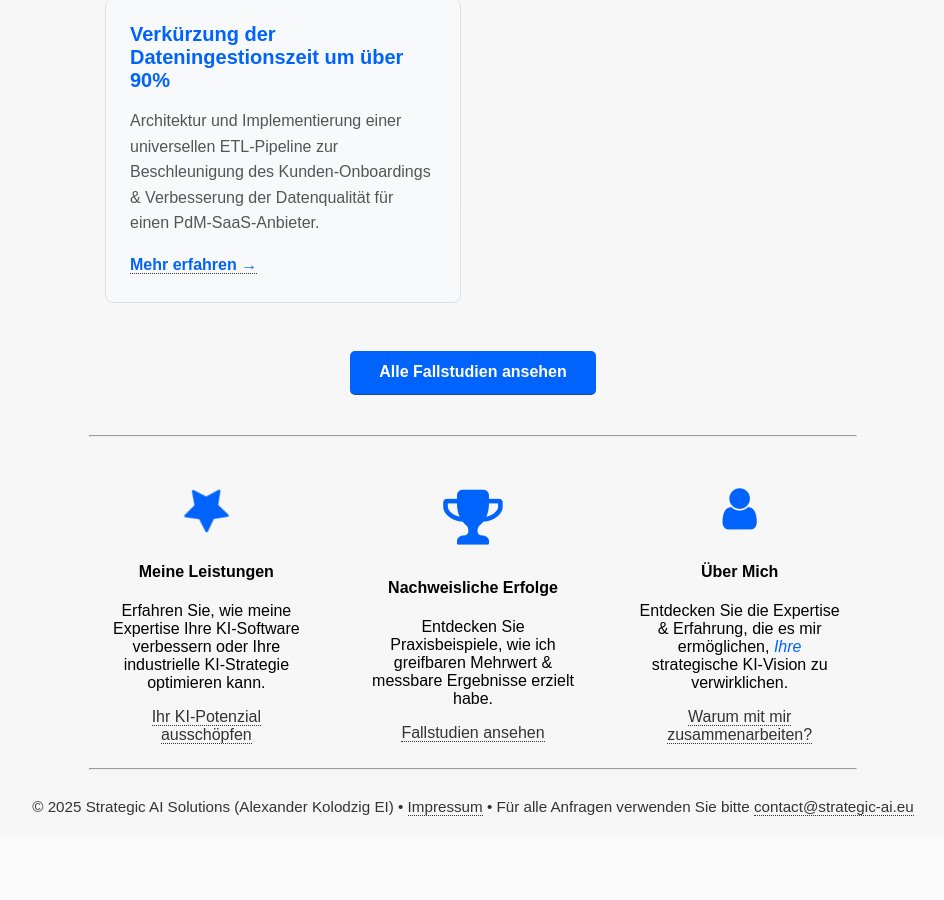
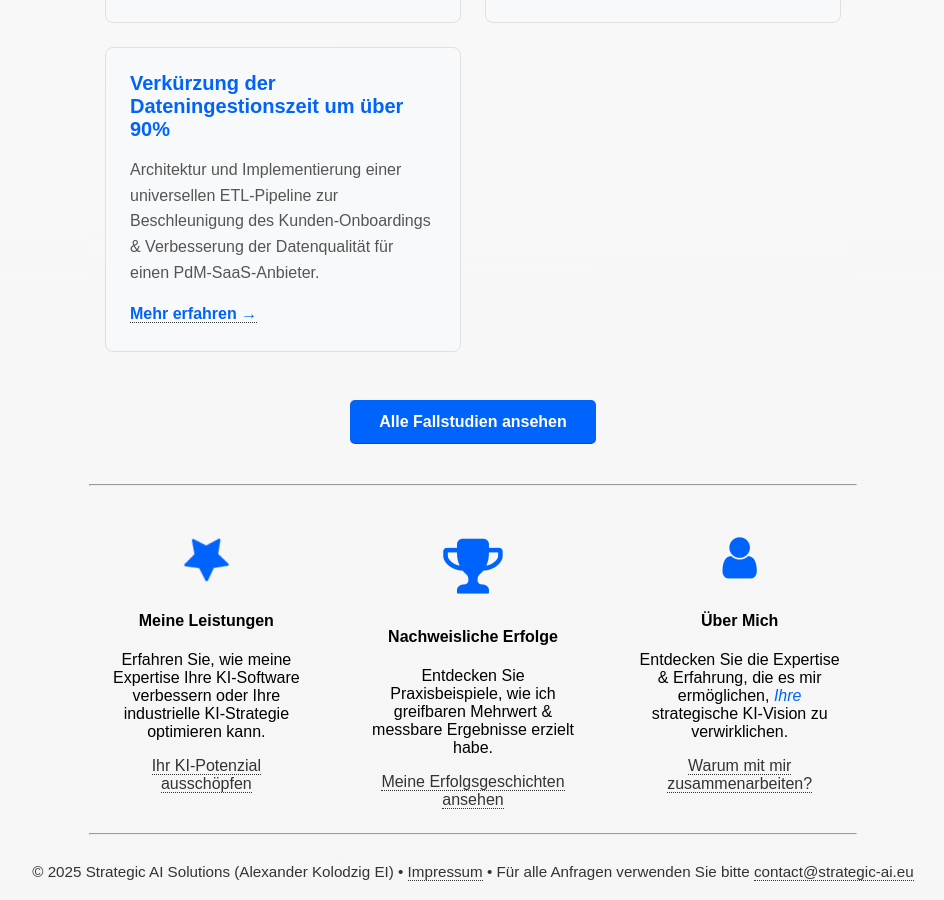
Before and after one commit to alexkolo/strategic-ai, a Jekyll site: the page built from de/index.md, in a window 1280 px wide and 900 px high, scrolled down 1158 px. Shown: the whole window, without its empty margins (167-1111 px from the left). Built offline with Jekyll 4.4.1, drawn with Linux system fonts in a browser that asks for light colours; some web fonts are replaced; before the commit the page ends 1993 px from its top, so only the background shows below that; some of the changed text lies outside the part shown.

Commit message:
style: update portfolio link text for consistency in German navigation

```diff
--- a/_includes/navigation_de.html
+++ b/_includes/navigation_de.html
@@ -13,7 +13,7 @@
       </li>
       <li>
         <a href="{{ site.baseurl }}/de/portfolio" class="{% if page.url == '/de/portfolio.html' %}active{% endif %}"
-          >Mein&nbsp;Portfolio</a
+          >Meine&nbsp;Erfolgsgeschichten</a
         >
       </li>
       <li>
--- a/de/index.md
+++ b/de/index.md
@@ -55,7 +55,7 @@
     <i class="fa fa-trophy fa-4x"></i>
     <h4>Nachweisliche Erfolge</h4>
     <p>Entdecken Sie Praxisbeispiele, wie ich greifbaren Mehrwert & messbare Ergebnisse erzielt habe.</p>
-    <a href="{{ site.baseurl }}/de/portfolio">Fallstudien ansehen</a>
+    <a href="{{ site.baseurl }}/de/portfolio">Meine Erfolgsgeschichten ansehen</a>
   </div>
   <div>
     <i class="fa fa-user fa-3x"></i>
```
